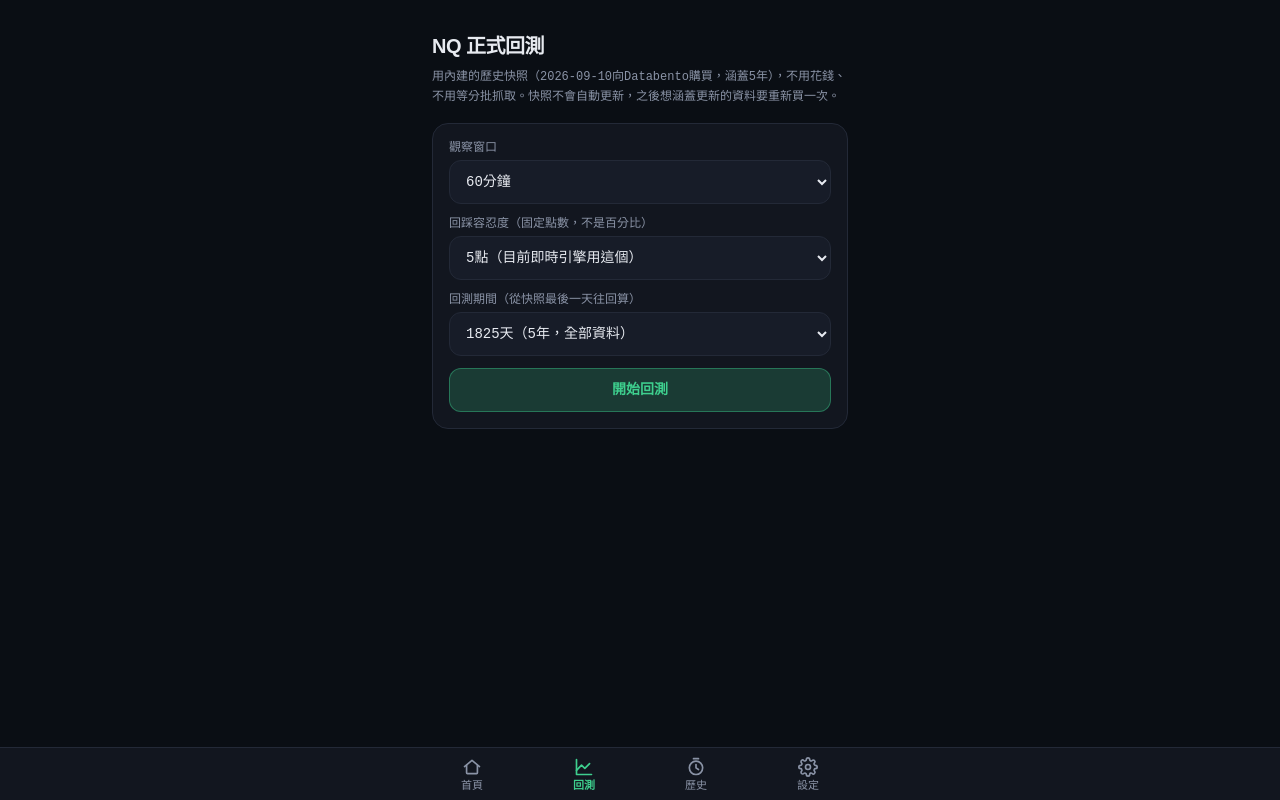
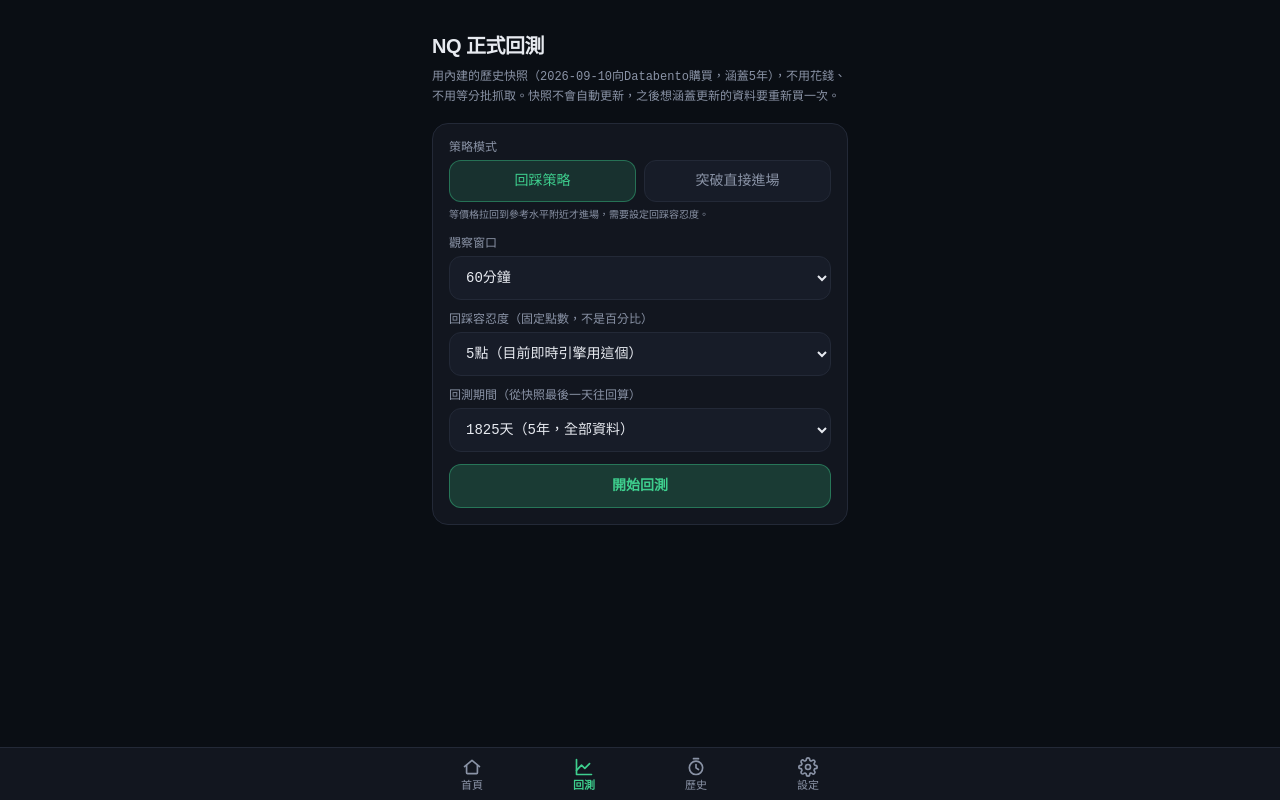
Before and after one commit to perryperry258258-sketch/nasdaq-futures-system, a Next.js app: page /backtest in a window 1280 px wide. Built offline with nearby package versions, Linux system fonts and the light colour scheme.

Commit message:
Integrate breakout strategy into backtest page
Added breakout strategy functionality to the backtest page, allowing users to switch between retest and breakout modes. Updated state management and backtest execution logic accordingly.

```diff
--- a/app/backtest/page.tsx
+++ b/app/backtest/page.tsx
@@ -4,6 +4,7 @@ import { useState } from "react";
 import { Candle } from "@/lib/yahooFutures";
 import { loadNqHistoricalCandles, NQ_HISTORY_INFO } from "@/lib/nqHistoricalData";
 import { runRetestStrategyBacktest, auditRetestStrategy, splitTrainValOOS, RetestStrategyReport, RetestTrade } from "@/lib/retestStrategyLab";
+import { runBreakoutDirectBacktest, auditBreakoutStrategy, splitBreakoutTrainValOOS, BreakoutTrade } from "@/lib/breakoutStrategyLab";
 import { runMonteCarlo, MonteCarloResult } from "@/lib/monteCarlo";
 
 // 正式回測頁——改版：原本每次都要呼叫Databento付費API（一次約$3.85美金），
@@ -36,7 +37,7 @@ const WINDOW_OPTIONS: { label: string; value: 30 | 60 | 90 | 120 }[] = [
   { label: "120分鐘", value: 120 },
 ];
 const ENGINE_TP = 1;
-const TOLERANCE_OPTIONS = [3, 5, 8, 10, 15, 20];
+const TOLERANCE_OPTIONS = [3, 5, 8, 10, 15, 20, 30, 40, 60, 87];
 
 function RetestStrategyCard({ r }: { r: RetestStrategyReport }) {
   return (
@@ -102,10 +103,11 @@ export default function BacktestPage() {
   const [days, setDays] = useState(1825);
   const [window, setWindowMinutes] = useState<30 | 60 | 90 | 120>(60);
   const [tolerance, setTolerance] = useState(5);
+  const [mode, setMode] = useState<"retest" | "breakout">("retest");
   const [loading, setLoading] = useState(false);
   const [progress, setProgress] = useState("");
   const [error, setError] = useState<string | null>(null);
-  const [trades, setTrades] = useState<RetestTrade[] | null>(null);
+  const [trades, setTrades] = useState<RetestTrade[] | BreakoutTrade[] | null>(null);
   const [exportText, setExportText] = useState<string | null>(null);
   const [exportCopied, setExportCopied] = useState(false);
 
@@ -125,8 +127,11 @@ export default function BacktestPage() {
         setProgress("");
         return;
       }
-      setProgress("執行回踩策略回測中…");
-      const allTrades = runRetestStrategyBacktest("NQ", sliced, window, ENGINE_TP, 0.3, tolerance);
+      setProgress(mode === "retest" ? "執行回踩策略回測中…" : "執行突破直接進場回測中…");
+      const allTrades =
+        mode === "retest"
+          ? runRetestStrategyBacktest("NQ", sliced, window, ENGINE_TP, 0.3, tolerance)
+          : runBreakoutDirectBacktest("NQ", sliced, window, ENGINE_TP);
       setTrades(allTrades);
     } catch (err) {
       setError((err as Error).message);
@@ -135,10 +140,16 @@ export default function BacktestPage() {
     setProgress("");
   };
 
-  const oosSplit = trades ? splitTrainValOOS(trades) : null;
-  const trainReport = oosSplit ? auditRetestStrategy(oosSplit.train, "訓練段（前60%）") : null;
-  const valReport = oosSplit ? auditRetestStrategy(oosSplit.validation, "驗證段（中間20%）") : null;
-  const oosReport = oosSplit ? auditRetestStrategy(oosSplit.oos, "樣本外段（最後20%，完全沒被看過）") : null;
+  const oosSplit =
+    trades && mode === "retest"
+      ? splitTrainValOOS(trades as RetestTrade[])
+      : trades && mode === "breakout"
+      ? splitBreakoutTrainValOOS(trades as BreakoutTrade[])
+      : null;
+  const auditFn = mode === "retest" ? auditRetestStrategy : auditBreakoutStrategy;
+  const trainReport = oosSplit ? auditFn(oosSplit.train as never, "訓練段（前60%）") : null;
+  const valReport = oosSplit ? auditFn(oosSplit.validation as never, "驗證段（中間20%）") : null;
+  const oosReport = oosSplit ? auditFn(oosSplit.oos as never, "樣本外段（最後20%，完全沒被看過）") : null;
   // 【改成用真實點數重排，不是用R值】原因見上面「真實點數」註解——R值對稱不代表
   // 點數對稱，蒙地卡羅重排如果拿R值去跑，算出來的回撤範圍會被「R值本身對稱」這個
   // 假象誤導，看不出真實點數的回撤可能有多深。改用pointsGained，結果單位是點數。
@@ -206,6 +217,40 @@ export default function BacktestPage() {
 
       <div className="rounded-2xl border border-border bg-panel p-4 mb-4">
         <div className="mb-3">
+          <label className="text-xs text-subtext mb-1 block">策略模式</label>
+          <div className="flex gap-2">
+            <button
+              onClick={() => {
+                setMode("retest");
+                setTrades(null);
+                setExportText(null);
+              }}
+              className={`flex-1 rounded-xl text-sm py-2.5 border transition ${
+                mode === "retest" ? "bg-brand/15 text-brand border-brand/40" : "bg-panel2 text-subtext border-border"
+              }`}
+            >
+              回踩策略
+            </button>
+            <button
+              onClick={() => {
+                setMode("breakout");
+                setTrades(null);
+                setExportText(null);
+              }}
+              className={`flex-1 rounded-xl text-sm py-2.5 border transition ${
+                mode === "breakout" ? "bg-brand/15 text-brand border-brand/40" : "bg-panel2 text-subtext border-border"
+              }`}
+            >
+              突破直接進場
+            </button>
+          </div>
+          <div className="text-[10px] text-subtext mt-1.5 leading-relaxed">
+            {mode === "retest"
+              ? "等價格拉回到參考水平附近才進場，需要設定回踩容忍度。"
+              : "突破確認的當下直接用收盤價進場，不等拉回，完全獨立的另一套邏輯，用來檢驗「不等回踩、直接跟上突破」這個假說是不是真的有效，不是回踩容忍度調到最寬的結果。"}
+          </div>
+        </div>
+        <div className="mb-3">
           <label className="text-xs text-subtext mb-1 block">觀察窗口</label>
           <select
             value={window}
@@ -220,6 +265,7 @@ export default function BacktestPage() {
             ))}
           </select>
         </div>
+        {mode === "retest" && (
           <div className="mb-3">
             <label className="text-xs text-subtext mb-1 block">回踩容忍度（固定點數，不是百分比）</label>
             <select
@@ -235,6 +281,7 @@ export default function BacktestPage() {
               ))}
             </select>
           </div>
+        )}
         <div className="mb-3">
           <label className="text-xs text-subtext mb-1 block">回測期間（從快照最後一天往回算）</label>
           <select
```
Lines whose indentation alone changed are shown as unchanged.
